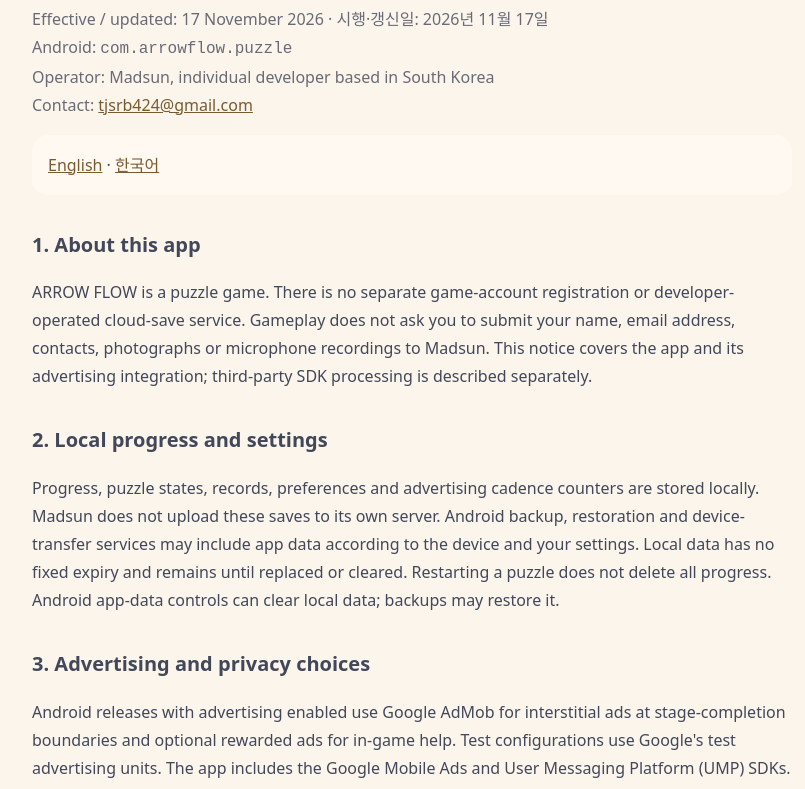
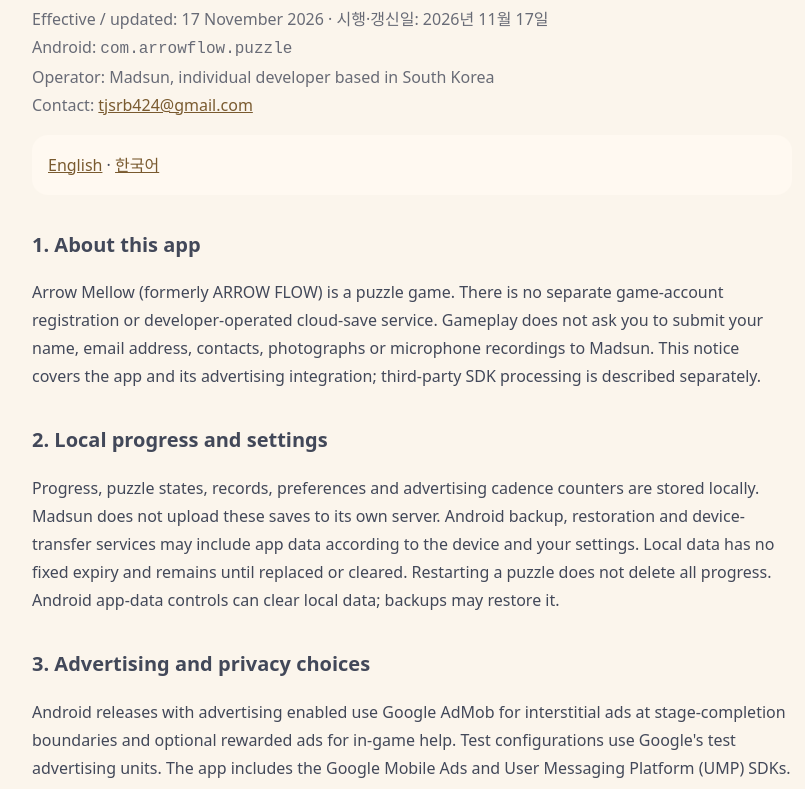
Before and after one commit to tjsrb424/madsun-privacy, a plain HTML site: page arrow-flow.html in a window 1280 px wide. Shown: the part 194-983 px from the top of the page, without its empty margins (228-1033 px from the left). Drawn offline with Linux system fonts and the light colour scheme.

Commit message:
Align puzzle privacy policy with Arrow Mellow branding

```diff
--- a/arrow-flow.html
+++ b/arrow-flow.html
@@ -1,13 +1,13 @@
 <!doctype html>
-<html lang="en"><head><meta charset="utf-8"><meta name="viewport" content="width=device-width,initial-scale=1"><title>ARROW FLOW — Privacy policy / 개인정보처리방침</title>
+<html lang="en"><head><meta charset="utf-8"><meta name="viewport" content="width=device-width,initial-scale=1"><title>Arrow Mellow — Privacy policy / 개인정보처리방침</title>
 <style>body{margin:0;background:#fbf5ec;color:#424859;font:16px/1.75 system-ui,sans-serif}main{max-width:760px;margin:auto;padding:32px 24px 60px}h1{line-height:1.25}h2{margin-top:2rem;font-size:1.25rem}a{color:#795a2f;overflow-wrap:anywhere}nav{padding:16px;background:#fff9f1;border-radius:16px}.meta{color:#686b76}section{scroll-margin-top:24px}hr{border:0;border-top:1px solid #ddd1c0;margin:48px 0}</style></head>
-<body><main><p>Madsun · ARROW FLOW</p><h1>Privacy policy<br>개인정보처리방침</h1><p class="meta">Effective / updated: 17 November 2026 · 시행·갱신일: 2026년 11월 17일<br>Android: <code>com.arrowflow.puzzle</code><br>Operator: Madsun, individual developer based in South Korea<br>Contact: <a href="mailto:tjsrb424@gmail.com">tjsrb424@gmail.com</a></p><nav><a href="#english">English</a> · <a href="#korean">한국어</a></nav>
-<section id="english" lang="en"><h2>1. About this app</h2><p>ARROW FLOW is a puzzle game. There is no separate game-account registration or developer-operated cloud-save service. Gameplay does not ask you to submit your name, email address, contacts, photographs or microphone recordings to Madsun. This notice covers the app and its advertising integration; third-party SDK processing is described separately.</p>
+<body><main><p>Madsun · Arrow Mellow</p><h1>Privacy policy<br>개인정보처리방침</h1><p class="meta">Effective / updated: 17 November 2026 · 시행·갱신일: 2026년 11월 17일<br>Android: <code>com.arrowflow.puzzle</code><br>Operator: Madsun, individual developer based in South Korea<br>Contact: <a href="mailto:tjsrb424@gmail.com">tjsrb424@gmail.com</a></p><nav><a href="#english">English</a> · <a href="#korean">한국어</a></nav>
+<section id="english" lang="en"><h2>1. About this app</h2><p>Arrow Mellow (formerly ARROW FLOW) is a puzzle game. There is no separate game-account registration or developer-operated cloud-save service. Gameplay does not ask you to submit your name, email address, contacts, photographs or microphone recordings to Madsun. This notice covers the app and its advertising integration; third-party SDK processing is described separately.</p>
 <h2>2. Local progress and settings</h2><p>Progress, puzzle states, records, preferences and advertising cadence counters are stored locally. Madsun does not upload these saves to its own server. Android backup, restoration and device-transfer services may include app data according to the device and your settings. Local data has no fixed expiry and remains until replaced or cleared. Restarting a puzzle does not delete all progress. Android app-data controls can clear local data; backups may restore it.</p>
 <h2>3. Advertising and privacy choices</h2><p>Android releases with advertising enabled use Google AdMob for interstitial ads at stage-completion boundaries and optional rewarded ads for in-game help. Test configurations use Google's test advertising units. The app includes the Google Mobile Ads and User Messaging Platform (UMP) SDKs. It updates consent information at launch, displays a required consent form and checks whether advertising requests are permitted before initializing or requesting ads. Where required, Settings provides Ad privacy choices to revisit your choices. If ads are unavailable, play continues.</p><p>Google's SDK disclosure describes processing of IP-derived approximate location, app/ad interactions, diagnostics and device-related identifiers for advertising, measurement and fraud prevention. Actual processing depends on SDK configuration, region and choices. See <a href="https://developers.google.com/admob/android/privacy/play-data-disclosure">Google Mobile Ads data disclosure</a> and <a href="https://policies.google.com/privacy">Google Privacy Policy</a> for its handling, recipients, retention and international processing. Android advertising-ID controls are available in device settings. A local save reset does not delete Google-held information. Madsun does not currently operate a separate remote analytics service for this app.</p>
 <h2>4. Contact and your information</h2><p>For privacy questions or requests about information held by Madsun, contact <a href="mailto:tjsrb424@gmail.com">tjsrb424@gmail.com</a>. Sending email shares your address and message with the developer and email provider; please avoid unnecessary sensitive details. Inquiry information is used to respond and handle the request. Rights and any required retention depend on applicable law. Google-held data and choices are managed under Google's policies and controls.</p>
 <h2>5. Website and changes</h2><p>This page is hosted by GitHub Pages. GitHub may process visitor IP addresses and technical information for hosting/security under the <a href="https://docs.github.com/en/site-policy/privacy-policies/github-general-privacy-statement">GitHub Privacy Statement</a>. This website processing is separate from game saves. The date above will be updated when app services or this notice change.</p></section>
-<hr><section id="korean" lang="ko"><h2>1. 앱 소개</h2><p>ARROW FLOW는 퍼즐 게임입니다. 별도 게임 계정 가입이나 개발자가 운영하는 클라우드 저장 서비스는 없습니다. 게임 플레이 과정에서 이름, 이메일 주소, 연락처, 사진 또는 마이크 녹음을 Madsun에 제출하도록 요구하지 않습니다. 이 방침은 앱과 광고 연동을 설명하며, 외부 SDK의 처리는 별도로 안내합니다.</p>
+<hr><section id="korean" lang="ko"><h2>1. 앱 소개</h2><p>애로우 멜로우(Arrow Mellow, 이전 이름 ARROW FLOW)는 퍼즐 게임입니다. 별도 게임 계정 가입이나 개발자가 운영하는 클라우드 저장 서비스는 없습니다. 게임 플레이 과정에서 이름, 이메일 주소, 연락처, 사진 또는 마이크 녹음을 Madsun에 제출하도록 요구하지 않습니다. 이 방침은 앱과 광고 연동을 설명하며, 외부 SDK의 처리는 별도로 안내합니다.</p>
 <h2>2. 로컬 진행도와 설정</h2><p>진행도, 퍼즐 상태, 기록, 설정과 광고 노출 주기 카운터는 기기에 저장됩니다. Madsun 자체 서버에 게임 저장을 업로드하지 않습니다. Android 백업·복원·기기 이전 기능은 기기와 사용자 설정에 따라 앱 데이터를 포함할 수 있습니다. 로컬 데이터는 별도 만료기간 없이 교체·삭제될 때까지 유지됩니다. 퍼즐 재시작으로 모든 진행도가 삭제되지는 않습니다. Android 앱 데이터 관리로 로컬 데이터를 지울 수 있으나 백업 복원으로 돌아올 수 있습니다.</p>
 <h2>3. 광고와 개인정보 선택</h2><p>광고가 활성화된 Android 배포판은 스테이지 클리어 시점의 전면 광고와 게임 내 도움을 위한 선택형 보상 광고에 Google AdMob을 사용합니다. 테스트 구성은 Google 테스트 광고 단위를 사용합니다. 앱에는 Google Mobile Ads와 UMP SDK가 포함됩니다. 시작 시 동의 정보를 갱신하고 필요한 동의 화면을 표시하며, 광고 요청이 허용되는지 확인한 뒤 광고를 초기화·요청합니다. 필요한 지역에서는 설정의 Ad privacy choices에서 선택을 다시 관리할 수 있습니다. 광고가 준비되지 않으면 광고 없이 게임을 계속합니다.</p><p>Google SDK 공개 안내는 광고·측정·부정행위 방지를 위해 IP 기반 대략적 위치, 앱·광고 상호작용, 진단과 기기 관련 식별자 등을 처리한다고 설명합니다. 실제 처리는 SDK 설정, 지역과 선택에 따라 달라집니다. Google의 처리·수신자·보관·국외 처리에 대해서는 <a href="https://developers.google.com/admob/android/privacy/play-data-disclosure?hl=ko">Mobile Ads 데이터 공개 안내</a>와 <a href="https://policies.google.com/privacy?hl=ko">Google 개인정보처리방침</a>을 확인하세요. 기기 설정의 Android 광고 ID 관리 기능을 사용할 수 있습니다. 로컬 저장 삭제가 Google 보유 정보의 삭제를 의미하지 않습니다. 현재 이 앱을 위한 별도 원격 분석 서버는 운영하지 않습니다.</p>
 <h2>4. 문의와 정보 관리</h2><p>Madsun 보유 정보에 관한 개인정보 문의나 요청은 <a href="mailto:tjsrb424@gmail.com">tjsrb424@gmail.com</a>으로 보내 주세요. 이메일을 보내면 주소와 메시지가 개발자 및 이메일 서비스에 전달됩니다. 불필요한 민감정보는 보내지 마세요. 문의 정보는 답변과 요청 처리에 사용합니다. 권리와 법령상 보관 의무는 적용 법률에 따릅니다. Google 보유 정보와 선택은 Google 정책과 관리 기능에 따라 관리됩니다.</p>
```
